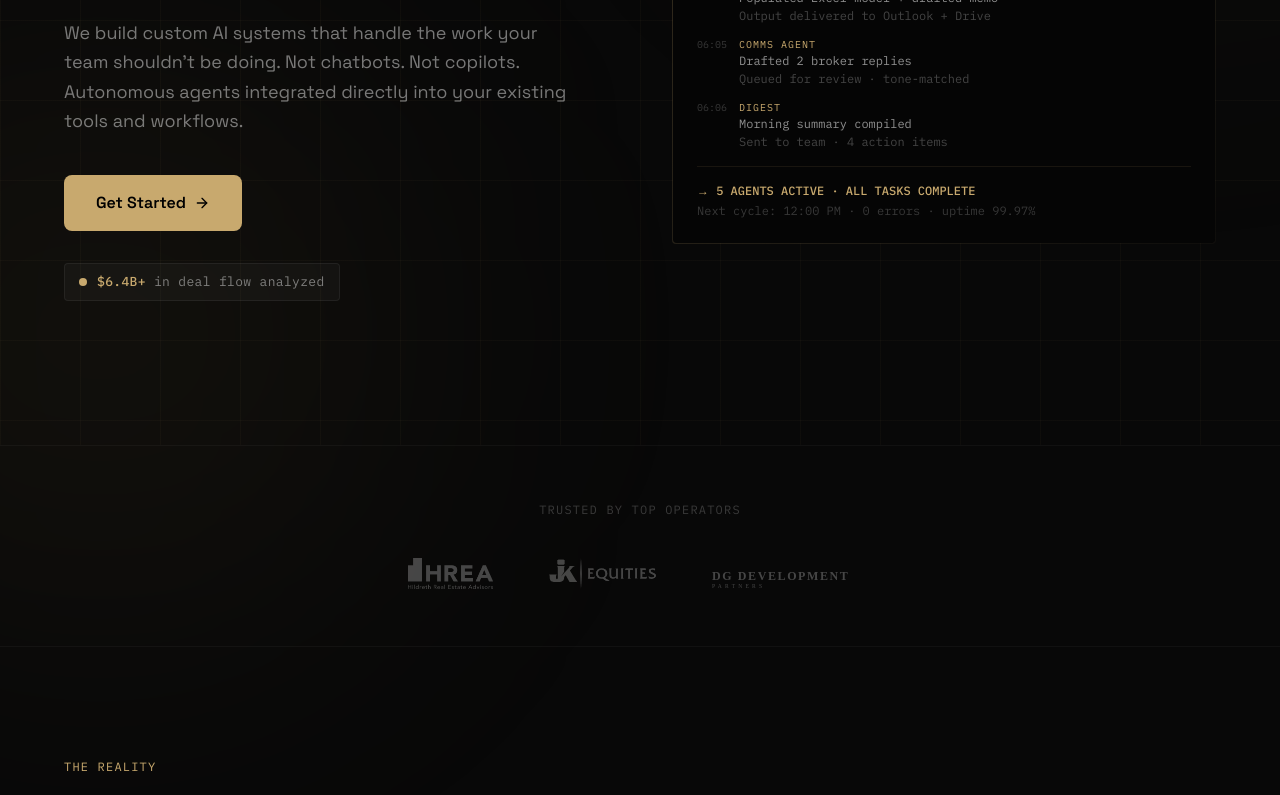
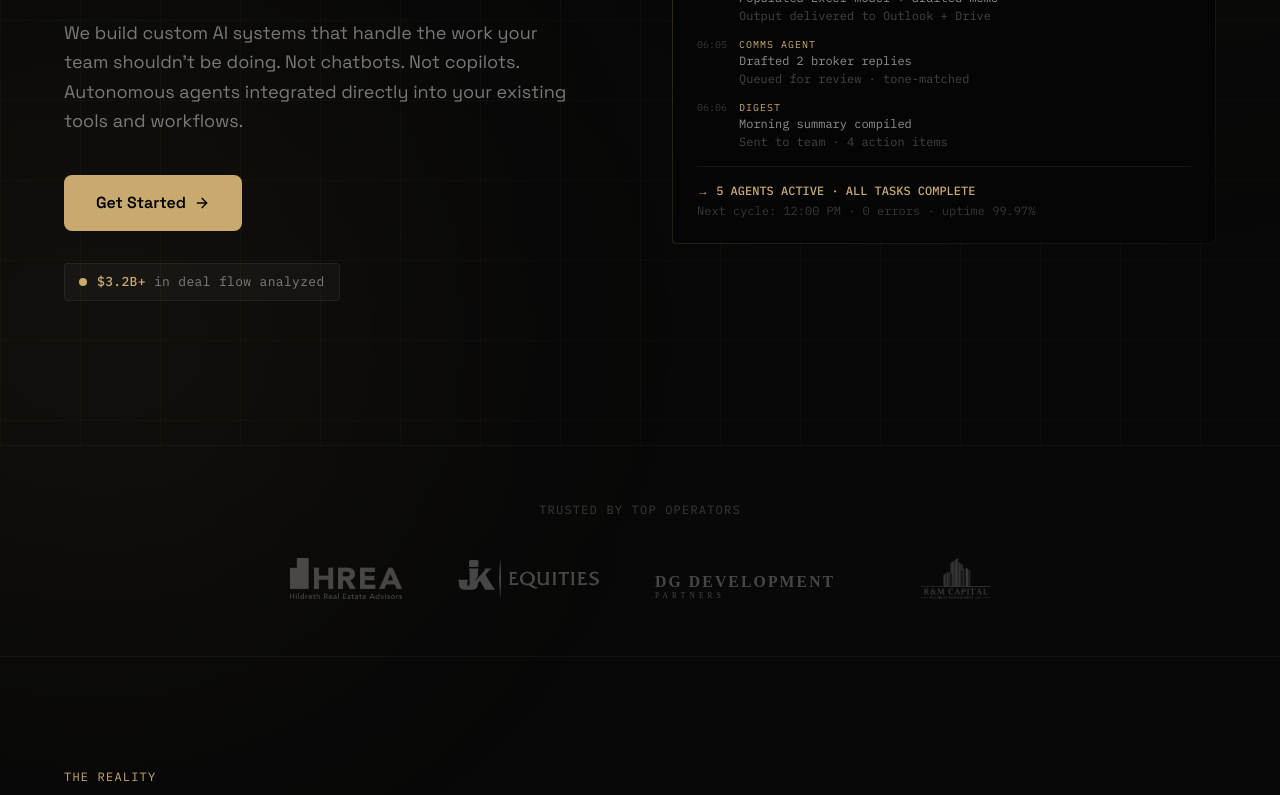
Before and after one commit to dealwire-ai/dealwire, a Next.js app in the folder apps/web/: page /employees in a window 1280 px wide. Shown: the part 468-1263 px from the top of the page. Built offline with nearby package versions, Linux system fonts and the light colour scheme; no server answers.

Commit message:
feat: landing page updates — R&M logo, larger logos, deal flow fix (#176)
* feat: update bohopo demo with enriched hotel data and UI improvements

* feat: add R&M Capital logo to landing pages and increase logo size

* fix: update deal flow ticker from $6.4B to $3.2B

```diff
--- a/apps/web/src/app/employees/page.tsx
+++ b/apps/web/src/app/employees/page.tsx
@@ -364,6 +364,7 @@ export default function Custom() {
               { file: "hildreth.png", alt: "Hildreth Real Estate Advisors" },
               { file: "jke.svg", alt: "JK Equities" },
               { file: "dg-development.svg", alt: "DG Development Partners" },
+              { file: "rm.png", alt: "R&M Capital Property Management" },
             ].map(({ file, alt }) => (
               <div
                 key={file}
@@ -375,7 +376,7 @@ export default function Custom() {
                   alt={alt}
                   width={140}
                   height={40}
-                  className="object-contain h-8 w-auto"
+                  className="object-contain h-[42px] w-auto"
                 />
               </div>
             ))}
--- a/apps/web/src/app/inbox/page.tsx
+++ b/apps/web/src/app/inbox/page.tsx
@@ -367,6 +367,7 @@ export default function InboxPage() {
               { file: "hildreth.png", alt: "Hildreth Real Estate Advisors" },
               { file: "jke.svg", alt: "JK Equities" },
               { file: "dg-development.svg", alt: "DG Development Partners" },
+              { file: "rm.png", alt: "R&M Capital Property Management" },
             ].map(({ file, alt }) => (
               <div
                 key={file}
@@ -378,7 +379,7 @@ export default function InboxPage() {
                   alt={alt}
                   width={140}
                   height={40}
-                  className="object-contain h-8 w-auto"
+                  className="object-contain h-[42px] w-auto"
                 />
               </div>
             ))}
--- a/apps/web/src/app/page.tsx
+++ b/apps/web/src/app/page.tsx
@@ -341,6 +341,7 @@ export default function Home() {
               { file: "hildreth.png", alt: "Hildreth Real Estate Advisors" },
               { file: "jke.svg", alt: "JK Equities" },
               { file: "dg-development.svg", alt: "DG Development Partners" },
+              { file: "rm.png", alt: "R&M Capital Property Management" },
             ].map(({ file, alt }) => (
               <div
                 key={file}
@@ -352,7 +353,7 @@ export default function Home() {
                   alt={alt}
                   width={140}
                   height={40}
-                  className="object-contain h-8 w-auto"
+                  className="object-contain h-[42px] w-auto"
                 />
               </div>
             ))}
--- a/apps/web/src/components/deal-flow-ticker.tsx
+++ b/apps/web/src/components/deal-flow-ticker.tsx
@@ -3,7 +3,7 @@
 import { useEffect, useRef, useState } from "react";
 import { useInView } from "framer-motion";
 
-const TARGET = 6.4;
+const TARGET = 3.2;
 const DURATION_MS = 2000;
 
 export function DealFlowTicker() {
```
Also changed, not shown: apps/web/public/logos/rm.png (added).
